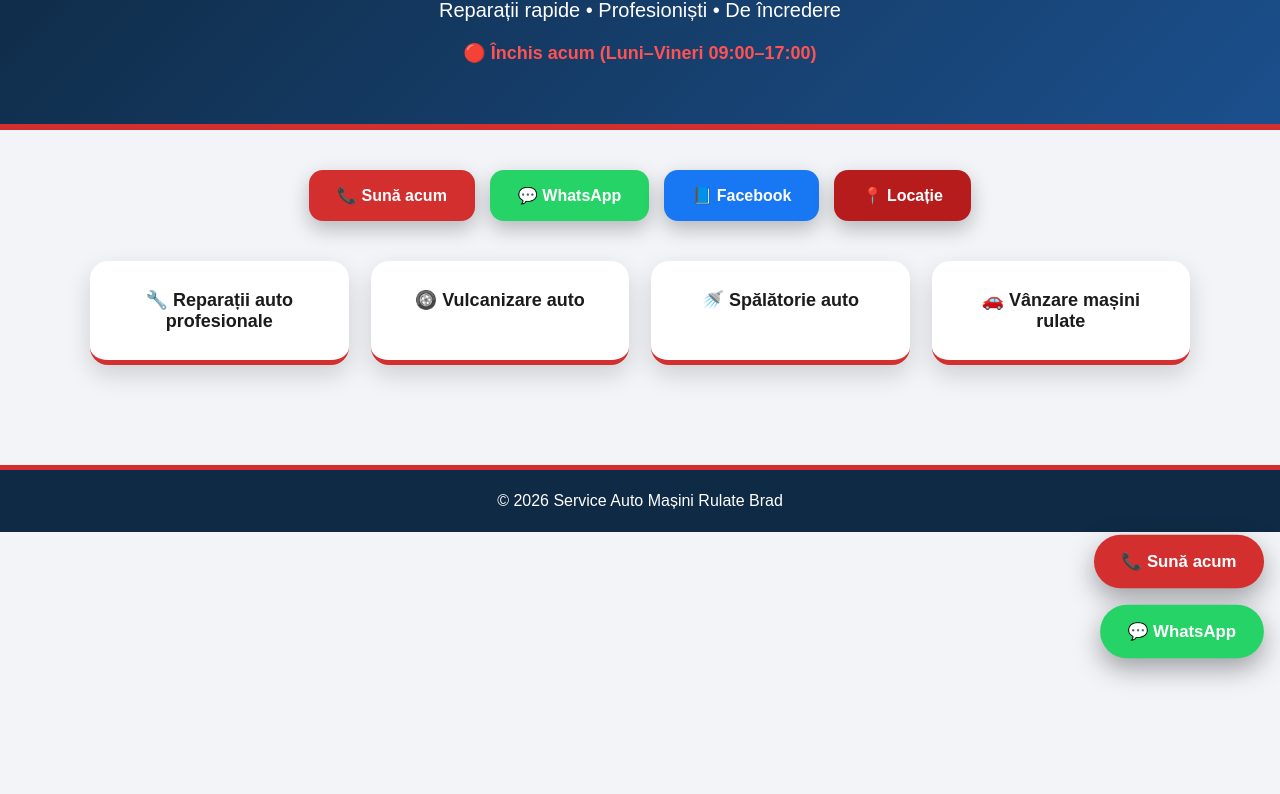
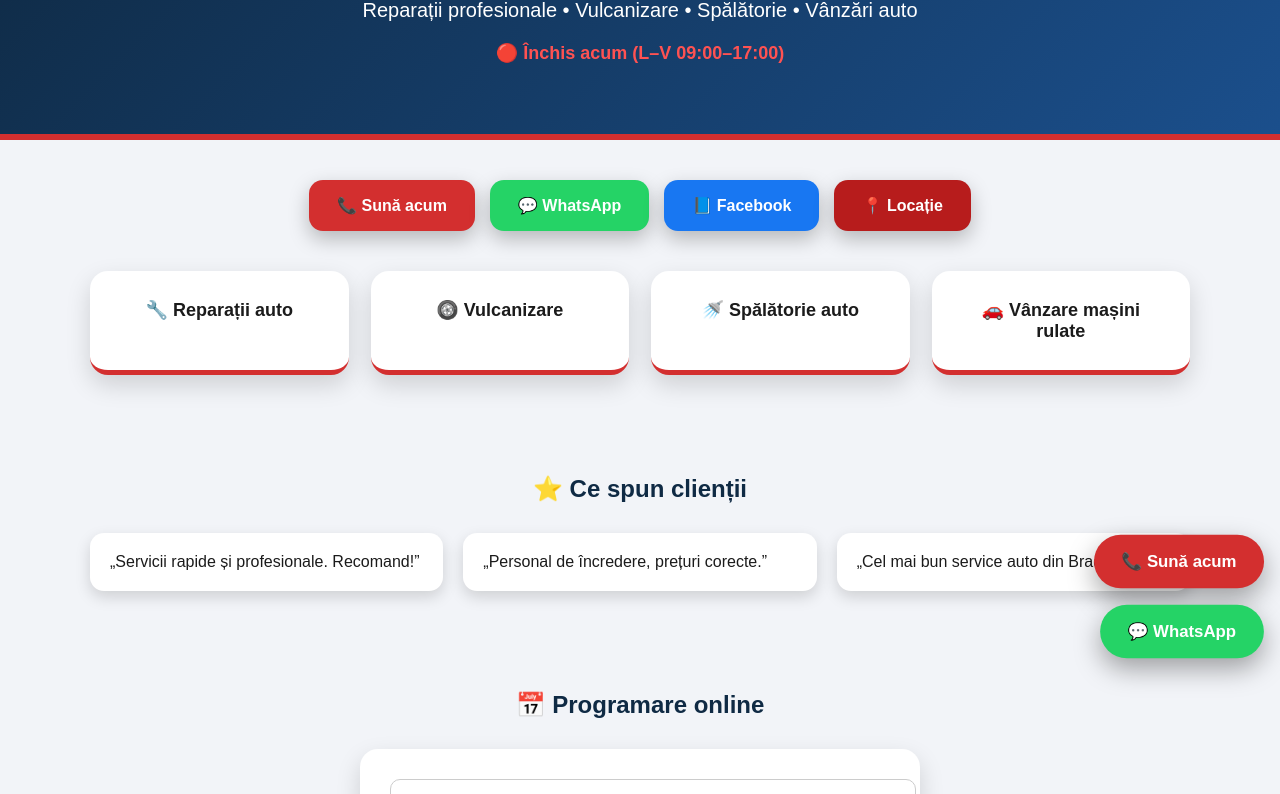
Before and after one commit to masinirulatebrad/service-auto-brad, a plain HTML site: page index.html in a window 1280 px wide. Shown: the part 123-917 px from the top of the page. Before the commit the page ends 800 px from the top, so only its background shows below. Drawn offline with Linux system fonts and the light colour scheme.

Commit message:
Update index.html

```diff
--- a/index.html
+++ b/index.html
@@ -6,128 +6,49 @@
 <title>Service Auto Mașini Rulate Brad</title>
 
 <style>
-    body {
-      margin: 0;
-      font-family: Arial, sans-serif;
-      background: #f2f4f8;
-      color: #1b1b1b;
-    }
+body{margin:0;font-family:Arial;background:#f2f4f8;color:#1b1b1b}
+header{background:linear-gradient(135deg,#0f2a44,#1b4f8c);color:#fff;padding:70px 20px;text-align:center;border-bottom:6px solid #d32f2f}
+h1{font-size:36px;margin:0;font-weight:900}
+header p{font-size:20px;margin-top:10px}
+.status{margin-top:20px;font-size:18px;font-weight:bold}
 
-    header {
-      background: linear-gradient(135deg, #0f2a44, #1b4f8c);
-      color: white;
-      padding: 70px 20px 60px;
-      text-align: center;
-      border-bottom: 6px solid #d32f2f;
-    }
+section{max-width:1100px;margin:auto;padding:40px 20px}
+h2{text-align:center;margin-bottom:30px;color:#0f2a44}
 
-    header h1 {
-      font-size: 36px;
-      margin: 0;
-      font-weight: 900;
-    }
+.buttons{display:flex;flex-wrap:wrap;gap:15px;justify-content:center;margin-bottom:40px}
+.btn{padding:16px 28px;border-radius:14px;font-weight:bold;color:white;text-decoration:none;font-size:16px;box-shadow:0 8px 20px rgba(0,0,0,.25)}
+.call{background:#d32f2f}
+.whatsapp{background:#25D366}
+.facebook{background:#1877f2}
+.maps{background:#b71c1c}
 
-    header p {
-      font-size: 20px;
-      margin-top: 10px;
-    }
+.cards{display:grid;grid-template-columns:repeat(auto-fit,minmax(220px,1fr));gap:22px}
+.card{background:#fff;border-radius:18px;padding:28px;text-align:center;font-size:18px;font-weight:bold;border-bottom:5px solid #d32f2f;box-shadow:0 10px 25px rgba(0,0,0,.15)}
 
-    .status {
-      margin-top: 20px;
-      font-size: 18px;
-      font-weight: bold;
-    }
+.reviews{display:grid;grid-template-columns:repeat(auto-fit,minmax(250px,1fr));gap:20px}
+.review{background:#fff;padding:20px;border-radius:14px;box-shadow:0 6px 15px rgba(0,0,0,.15)}
 
-    section {
-      max-width: 1100px;
-      margin: auto;
-      padding: 40px 20px;
-    }
+.form{max-width:500px;margin:auto;background:#fff;padding:30px;border-radius:18px;box-shadow:0 10px 25px rgba(0,0,0,.15)}
+.form input,.form textarea{width:100%;padding:12px;margin-bottom:15px;border-radius:10px;border:1px solid #ccc}
+.form button{width:100%;padding:14px;background:#d32f2f;color:#fff;border:none;border-radius:12px;font-size:16px;font-weight:bold}
 
-    .buttons {
-      display: flex;
-      flex-wrap: wrap;
-      gap: 15px;
-      justify-content: center;
-      margin-bottom: 40px;
-    }
+iframe{width:100%;height:350px;border:0;border-radius:18px}
 
-    .btn {
-      padding: 16px 28px;
-      border-radius: 14px;
-      font-weight: bold;
-      color: white;
-      text-decoration: none;
-      font-size: 16px;
-      box-shadow: 0 8px 20px rgba(0,0,0,0.25);
-    }
+footer{background:#0f2a44;color:white;text-align:center;padding:22px;border-top:5px solid #d32f2f}
 
-    .call { background: #d32f2f; }
-    .whatsapp { background: #25D366; }
-    .facebook { background: #1877f2; }
-    .maps { background: #b71c1c; }
+.float{position:fixed;right:20px;padding:16px 26px;border-radius:50px;font-weight:bold;color:white;text-decoration:none;box-shadow:0 10px 25px rgba(0,0,0,.35);animation:pulse 2s infinite;z-index:999}
+.float.call{bottom:90px;background:#d32f2f}
+.float.whatsapp{bottom:20px;background:#25D366}
 
-    .cards {
-      display: grid;
-      grid-template-columns: repeat(auto-fit, minmax(220px, 1fr));
-      gap: 22px;
-    }
-
-    .card {
-      background: white;
-      border-radius: 18px;
-      padding: 28px;
-      text-align: center;
-      font-size: 18px;
-      font-weight: bold;
-      border-bottom: 5px solid #d32f2f;
-      box-shadow: 0 10px 25px rgba(0,0,0,0.15);
-    }
-
-    footer {
-      background: #0f2a44;
-      color: white;
-      text-align: center;
-      padding: 22px;
-      margin-top: 60px;
-      border-top: 5px solid #d32f2f;
-    }
-
-    .float {
-      position: fixed;
-      right: 20px;
-      padding: 16px 26px;
-      border-radius: 50px;
-      font-weight: bold;
-      color: white;
-      text-decoration: none;
-      box-shadow: 0 10px 25px rgba(0,0,0,0.35);
-      animation: pulse 2s infinite;
-      z-index: 999;
-    }
-
-    .float.call {
-      bottom: 90px;
-      background: #d32f2f;
-    }
-
-    .float.whatsapp {
-      bottom: 20px;
-      background: #25D366;
-    }
-
-    @keyframes pulse {
-      0% { transform: scale(1); }
-      50% { transform: scale(1.05); }
-      100% { transform: scale(1); }
-    }
+@keyframes pulse{0%{transform:scale(1)}50%{transform:scale(1.05)}100%{transform:scale(1)}}
 </style>
 </head>
+
 <body>
 
 <header>
 <h1>Service Auto Mașini Rulate Brad</h1>
-  <p>Reparații rapide • Profesioniști • De încredere</p>
+<p>Reparații profesionale • Vulcanizare • Spălătorie • Vânzări auto</p>
 <div class="status" id="status">⏳ Se verifică programul...</div>
 </header>
 
@@ -140,11 +61,38 @@
 </div>
 
 <div class="cards">
-    <div class="card">🔧 Reparații auto profesionale</div>
-    <div class="card">🛞 Vulcanizare auto</div>
+<div class="card">🔧 Reparații auto</div>
+<div class="card">🛞 Vulcanizare</div>
 <div class="card">🚿 Spălătorie auto</div>
 <div class="card">🚗 Vânzare mașini rulate</div>
 </div>
+</section>
+
+<section>
+<h2>⭐ Ce spun clienții</h2>
+<div class="reviews">
+<div class="review">„Servicii rapide și profesionale. Recomand!”</div>
+<div class="review">„Personal de încredere, prețuri corecte.”</div>
+<div class="review">„Cel mai bun service auto din Brad.”</div>
+</div>
+</section>
+
+<section>
+<h2>📅 Programare online</h2>
+<div class="form">
+<input type="text" placeholder="Nume">
+<input type="tel" placeholder="Telefon">
+<textarea placeholder="Mesaj / problemă auto"></textarea>
+<button>Trimite cererea</button>
+<p style="font-size:12px;text-align:center;">*Veți fi contactat telefonic</p>
+</div>
+</section>
+
+<section>
+<h2>📍 Locația noastră</h2>
+<iframe
+src="https://www.google.com/maps?q=Strada%20Vânătorilor%20Brad%20335200&output=embed">
+</iframe>
 </section>
 
 <a href="tel:0732802654" class="float call">📞 Sună acum</a>
@@ -155,20 +103,18 @@
 </footer>
 
 <script>
-function updateStatus() {
-  const now = new Date();
-  const day = now.getDay();
-  const hour = now.getHours();
-  const status = document.getElementById("status");
-
-  if (day >= 1 && day <= 5 && hour >= 9 && hour < 17) {
-    status.textContent = "🟢 Deschis acum";
-    status.style.color = "#2ecc71";
-  } else {
-    status.textContent = "🔴 Închis acum (Luni–Vineri 09:00–17:00)";
-    status.style.color = "#ff5252";
-  }
-}
+function updateStatus(){
+const now=new Date();
+const day=now.getDay();
+const hour=now.getHours();
+const status=document.getElementById("status");
+if(day>=1&&day<=5&&hour>=9&&hour<17){
+status.textContent="🟢 Deschis acum";
+status.style.color="#2ecc71";
+}else{
+status.textContent="🔴 Închis acum (L–V 09:00–17:00)";
+status.style.color="#ff5252";
+}}
 updateStatus();
 </script>
 
```
Lines whose indentation alone changed are shown as unchanged.
